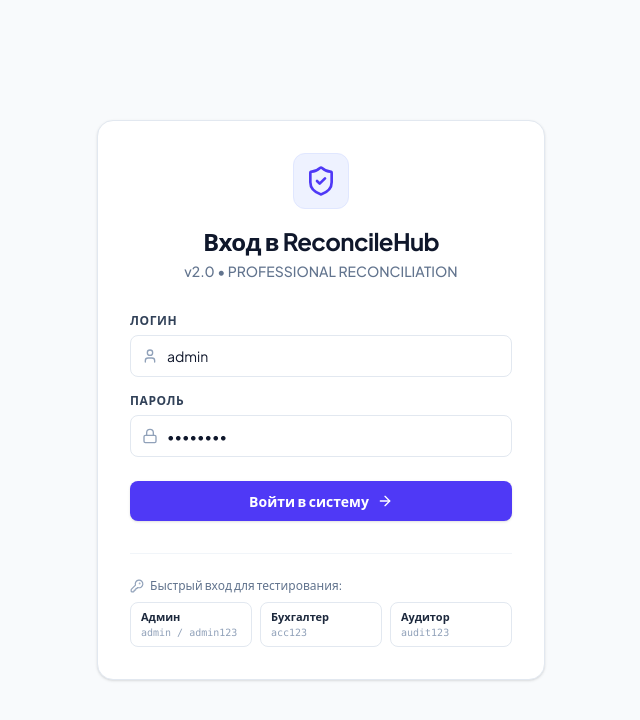
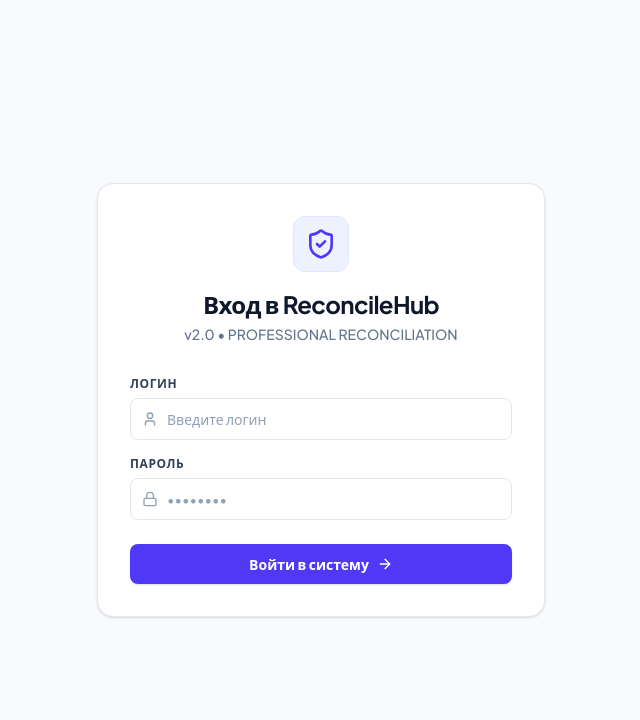
Before and after one commit to Babur077/sverka-legion, a React (Vite) app: page / in a window 1280 px wide. Shown: the top 720 px of the page, without its empty margins (319-959 px from the left). Built offline with nearby package versions, Linux system fonts and the light colour scheme.

Commit message:
security: remove embedded test credentials from login UI

```diff
--- a/src/components/LoginScreen.tsx
+++ b/src/components/LoginScreen.tsx
@@ -1,5 +1,5 @@
 import React, { useState } from 'react';
-import { ShieldCheck, Lock, User as UserIcon, ArrowRight, AlertCircle, KeyRound } from 'lucide-react';
+import { ShieldCheck, Lock, User as UserIcon, ArrowRight, AlertCircle } from 'lucide-react';
 import { User } from '../types';
 import { loginViaApi } from '../utils/authApi';
 
@@ -8,8 +8,8 @@ interface LoginScreenProps {
 }
 
 export const LoginScreen: React.FC<LoginScreenProps> = ({ onLoginSuccess }) => {
-  const [username, setUsername] = useState('admin');
-  const [password, setPassword] = useState('admin123');
+  const [username, setUsername] = useState('');
+  const [password, setPassword] = useState('');
   const [error, setError] = useState<string | null>(null);
   const [loading, setLoading] = useState(false);
 
@@ -36,11 +36,6 @@ export const LoginScreen: React.FC<LoginScreenProps> = ({ onLoginSuccess }) => {
     }
   };
 
-  const handleQuickFill = (u: string, p: string) => {
-    setUsername(u);
-    setPassword(p);
-    setError(null);
-  };
 
   return (
     <div className="min-h-screen bg-slate-50 flex items-center justify-center p-4">
@@ -118,38 +113,6 @@ export const LoginScreen: React.FC<LoginScreenProps> = ({ onLoginSuccess }) => {
           </button>
         </form>
 
-        <div className="mt-8 pt-6 border-t border-slate-100">
-          <div className="flex items-center gap-1.5 text-xs text-slate-500 mb-2 font-medium">
-            <KeyRound className="w-3.5 h-3.5 text-slate-400" />
-            <span>Быстрый вход для тестирования:</span>
-          </div>
-          <div className="grid grid-cols-3 gap-2">
-            <button
-              type="button"
-              onClick={() => handleQuickFill('admin', 'admin123')}
-              className="px-2.5 py-1.5 rounded-lg border border-slate-200 hover:border-indigo-300 hover:bg-indigo-50/50 text-left transition-all"
-            >
-              <div className="text-[11px] font-semibold text-slate-800">Админ</div>
-              <div className="text-[10px] text-slate-400 font-mono">admin / admin123</div>
-            </button>
-            <button
-              type="button"
-              onClick={() => handleQuickFill('accountant', 'acc123')}
-              className="px-2.5 py-1.5 rounded-lg border border-slate-200 hover:border-indigo-300 hover:bg-indigo-50/50 text-left transition-all"
-            >
-              <div className="text-[11px] font-semibold text-slate-800">Бухгалтер</div>
-              <div className="text-[10px] text-slate-400 font-mono">acc123</div>
-            </button>
-            <button
-              type="button"
-              onClick={() => handleQuickFill('auditor', 'audit123')}
-              className="px-2.5 py-1.5 rounded-lg border border-slate-200 hover:border-indigo-300 hover:bg-indigo-50/50 text-left transition-all"
-            >
-              <div className="text-[11px] font-semibold text-slate-800">Аудитор</div>
-              <div className="text-[10px] text-slate-400 font-mono">audit123</div>
-            </button>
-          </div>
-        </div>
       </div>
     </div>
   );
```
